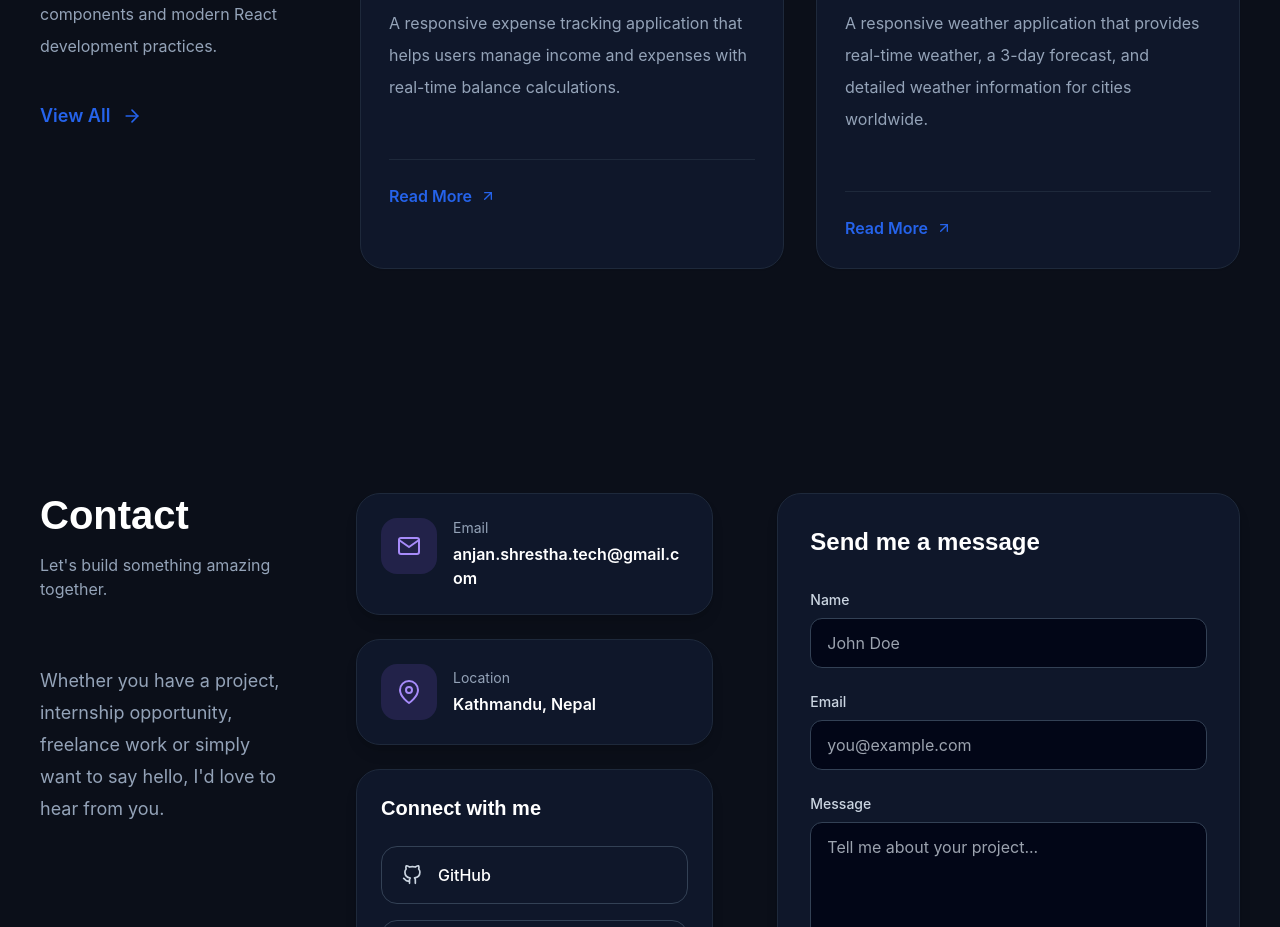
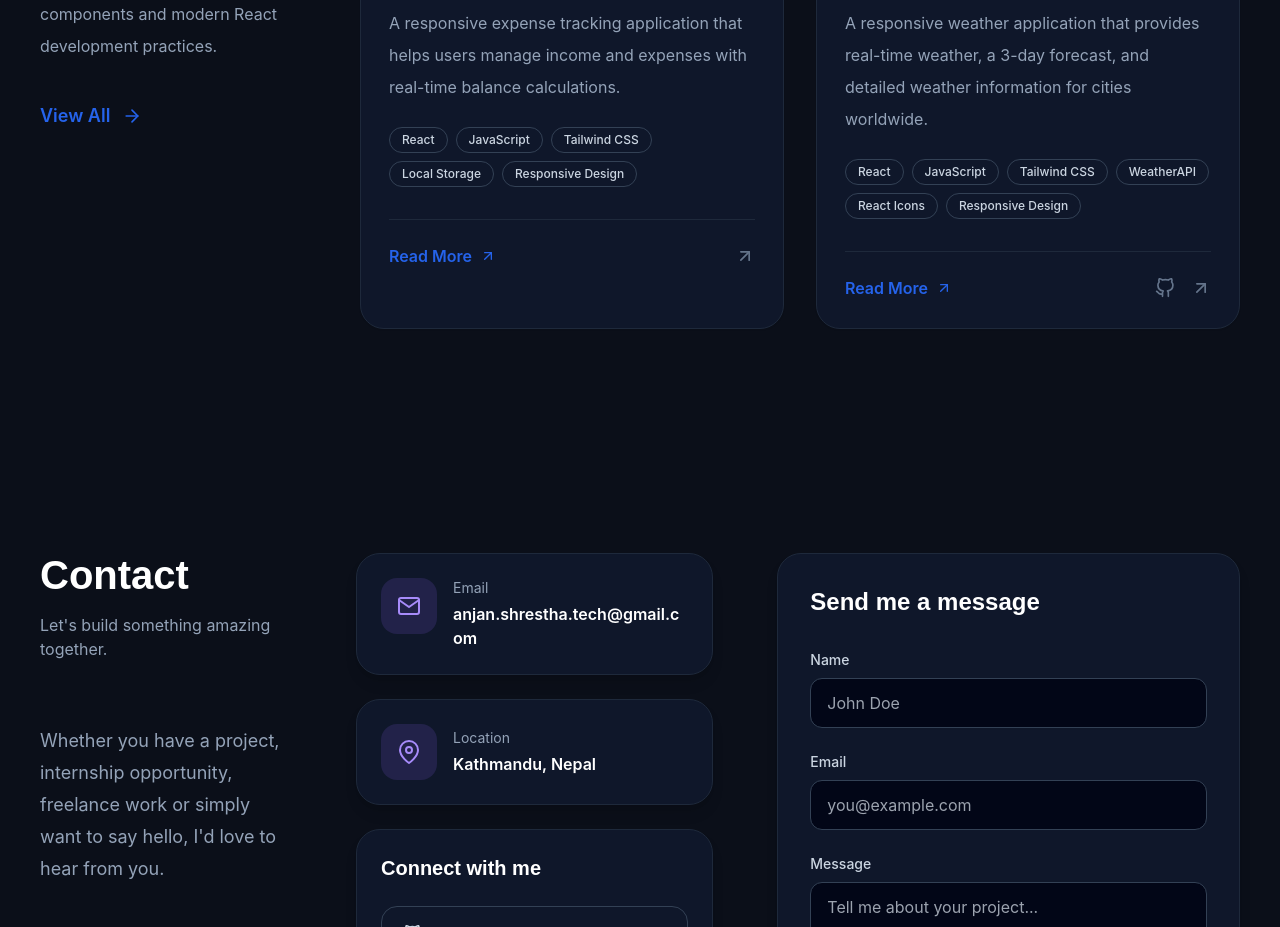
Before and after one commit to anjan-shrestha-me/portfolio, a React (Vite) app: page / in a window 1280 px wide. Shown: the part 2840-3767 px from the top of the page. Built offline with nearby package versions, Linux system fonts and the light colour scheme.

Commit message:
Edit project

```diff
--- a/src/components/sections/Hero.jsx
+++ b/src/components/sections/Hero.jsx
@@ -1,4 +1,5 @@
 import { TypeAnimation } from "react-type-animation";
+import { scroller } from "react-scroll";
 import {
   FaGithub,
   FaLinkedin,
@@ -9,6 +10,7 @@ import {
 import {
   PERSONAL_INFO,
   SOCIAL_LINKS,
+  SCROLL_CONFIG,
 } from "../../utils/constants";
 
 import Button from "../ui/Button";
@@ -79,7 +81,7 @@ const Hero = () => {
 
             <div className="mt-10 flex flex-wrap justify-center lg:justify-start gap-4">
 
-              <Button>
+              <Button onClick={() => scroller.scrollTo("projects", SCROLL_CONFIG)}>
                 View Projects
               </Button>
 
--- a/src/components/sections/ProjectCard.jsx
+++ b/src/components/sections/ProjectCard.jsx
@@ -54,7 +54,7 @@ const ProjectCard = ({ project }) => {
 
         <div className="mt-6 flex flex-wrap gap-2">
 
-          {project.tech?.map((item) => (
+          {(project.tags || project.tech)?.map((item) => (
             <span
               key={item}
               className="
@@ -97,17 +97,28 @@ const ProjectCard = ({ project }) => {
           </Link>
 
           <div className="flex gap-4">
-            {project.live && (
+            {project.repoUrl && (
               <a
-                href={project.live}
+                href={project.repoUrl}
                 target="_blank"
                 rel="noreferrer"
                 className="text-slate-500 transition hover:text-blue-600"
+                title="GitHub Repository"
+              >
+                <FiGithub size={20} />
+              </a>
+            )}
+            {project.liveUrl && (
+              <a
+                href={project.liveUrl}
+                target="_blank"
+                rel="noreferrer"
+                className="text-slate-500 transition hover:text-blue-600"
+                title="Live Site"
               >
                 <FiArrowUpRight size={20} />
               </a>
             )}
-
           </div>
 
         </div>
```
Also changed, not shown: src/data/projects.js (+0 -37 lines).
